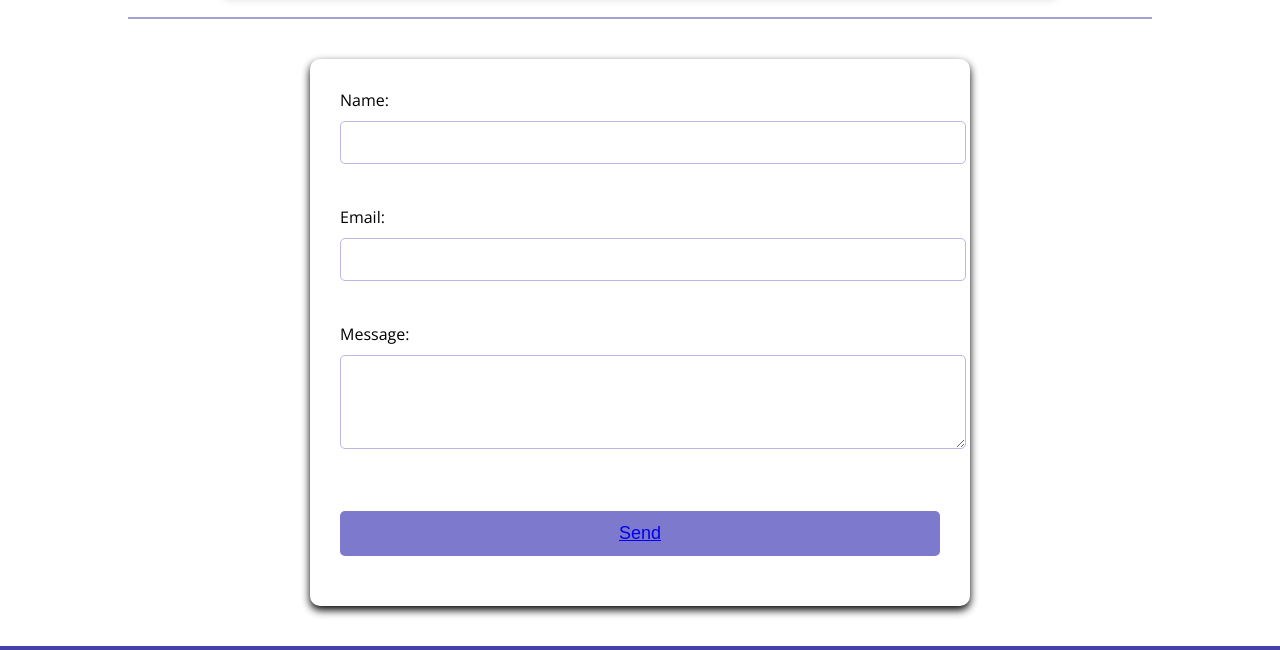
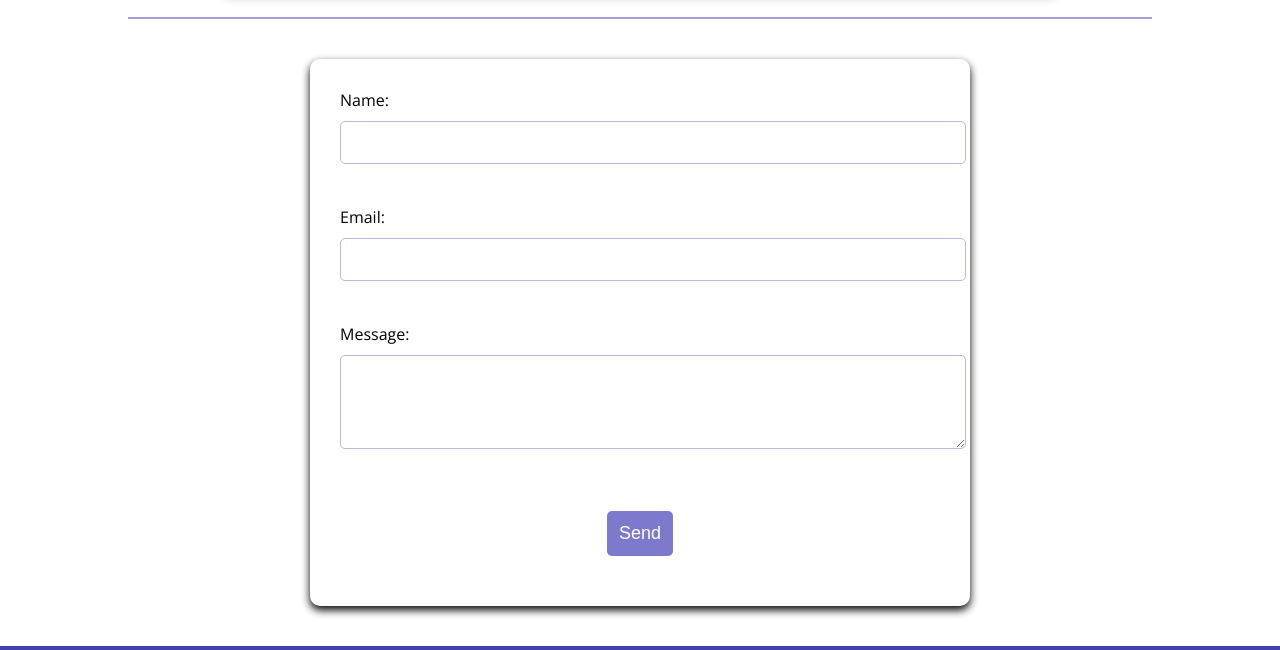
Before and after one commit to gtrochez/personal-cv, a plain HTML site: page contact.html in a window 1280 px wide. Shown: the part 212-862 px from the top of the page. Drawn offline with nearby package versions, Linux system fonts and the light colour scheme; a web font is replaced by a local one.

Commit message:
Contact updated

```diff
--- a/contact.html
+++ b/contact.html
@@ -34,7 +34,12 @@
             <input type="email" id="email" name="email" required><br>
             <label for="message">Message:</label>
             <textarea id="message" name="message" rows="4" cols="50"></textarea><br>
-            <button> <a href ="thankyou.html">Send</a></button>
+            <div style="display: flex; justify-content: center;">
+                <a href="thankyou.html">
+                    <button>Send</button>
+                </a>
+            </div>
+
         </form>
 
     </div>
```
